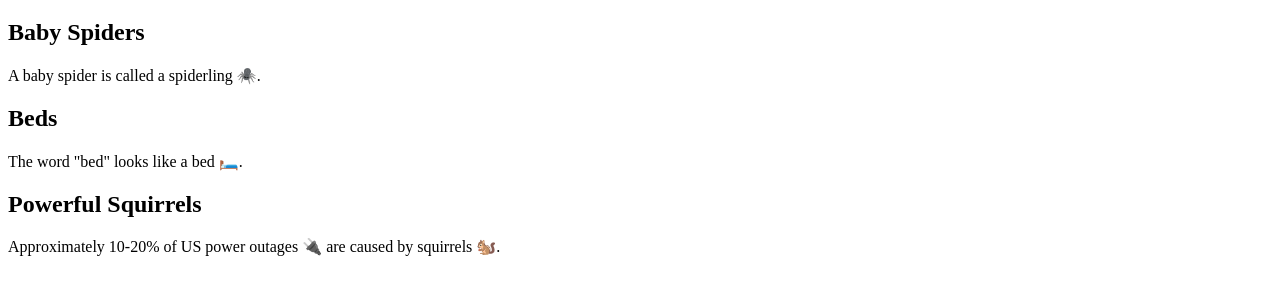
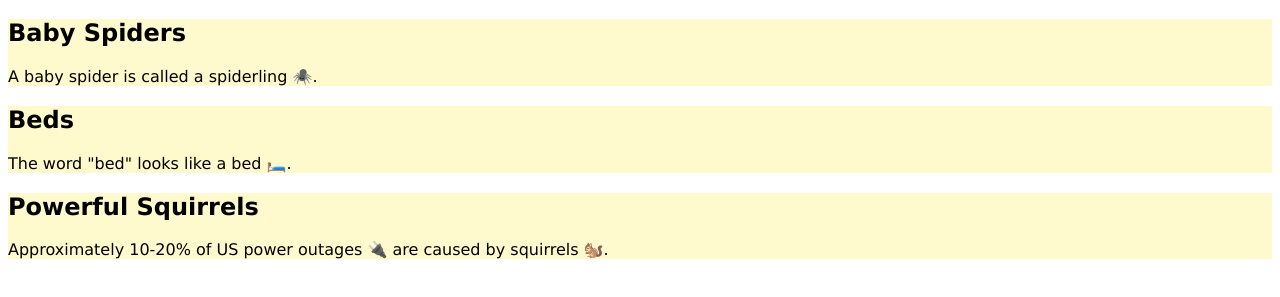
Before and after one commit to Laura-Bullek/UNH-Week-One, a plain HTML site: page 12-Stu_CSS-units-font/Unsolved/index.html in a window 1280 px wide. Shown: the part 61-358 px from the top of the page. Drawn offline with Linux system fonts and the light colour scheme.

Commit message:
Completed 12-Stu_CSS-units-font project

```diff
--- a/12-Stu_CSS-units-font/Unsolved/assets/css/style.css
+++ b/12-Stu_CSS-units-font/Unsolved/assets/css/style.css
@@ -1,6 +1,7 @@
 /* TODO: Add typography */
 .section {
     background-color: #fffacd;
+    font-family: 'Lucida Sans', 'Lucida Sans Regular', 'Lucida Grande', 'Lucida Sans Unicode', Geneva, Verdana, sans-serif;
 }
 
 /* Fact 1 */
@@ -10,10 +11,10 @@
 
 /* TODO: Fact 2 */
 #fact-2 {
-
+  font-size: 24 px;
 }
 
 /* TODO: Fact 3 */
 #fact-3 {
-
+  line-height: 50 px;
 }
--- a/12-Stu_CSS-units-font/Unsolved/index.html
+++ b/12-Stu_CSS-units-font/Unsolved/index.html
@@ -4,6 +4,8 @@
   <head>
     <meta charset="UTF-8">
     <title>Units and Fonts</title>
+    <link rel="stylesheet" href="./assets/css/style.css">
+
   </head>
 
   <body>
```
